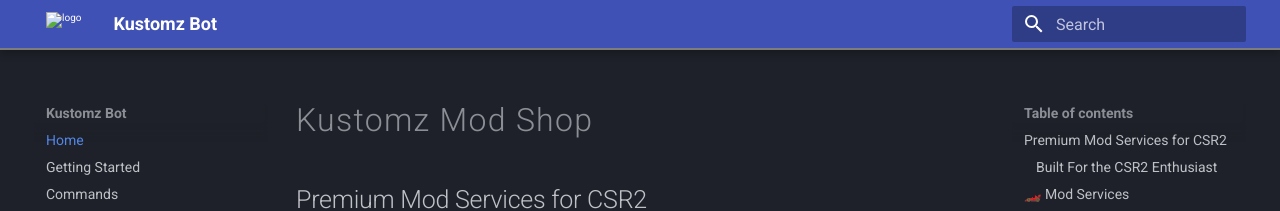
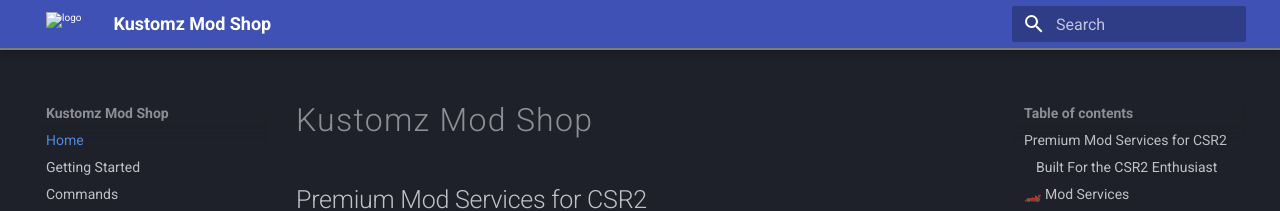
Before and after one commit to Kustomz/kustomz-bot, an MkDocs documentation site: the page built from docs/index.md, in a window 1280 px wide. Shown: the top 211 px of the page. Built offline with MkDocs 1.6.1 and Material for MkDocs 9.7.7, drawn with Linux system fonts in a browser that asks for light colours.

Commit message:
Update site branding

```diff
--- a/mkdocs.yml
+++ b/mkdocs.yml
@@ -1,5 +1,5 @@
-site_name: Kustomz Bot
-site_description: Official Kustomz Bot Documentation
+site_name: Kustomz Mod Shop
+site_description: Premium Mod Services for CSR2
 theme:
   name: material
   palette:
```
